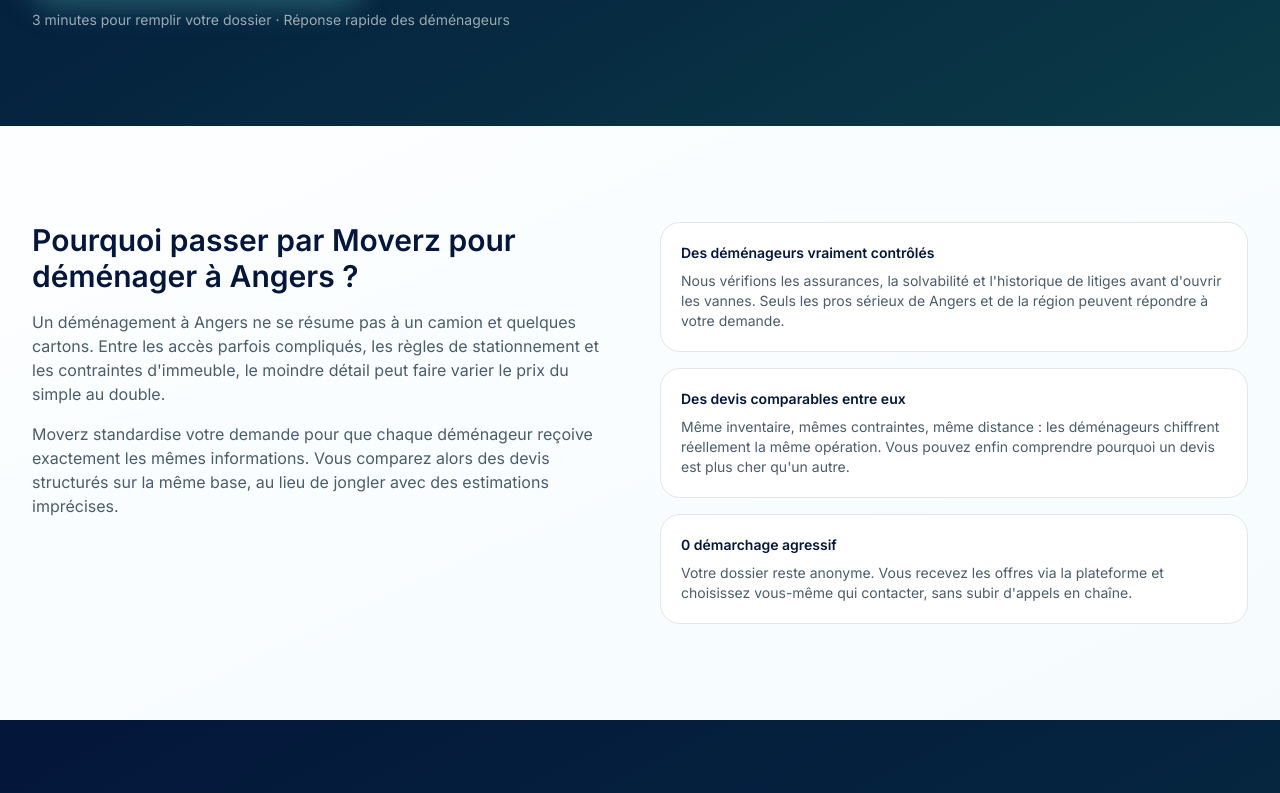
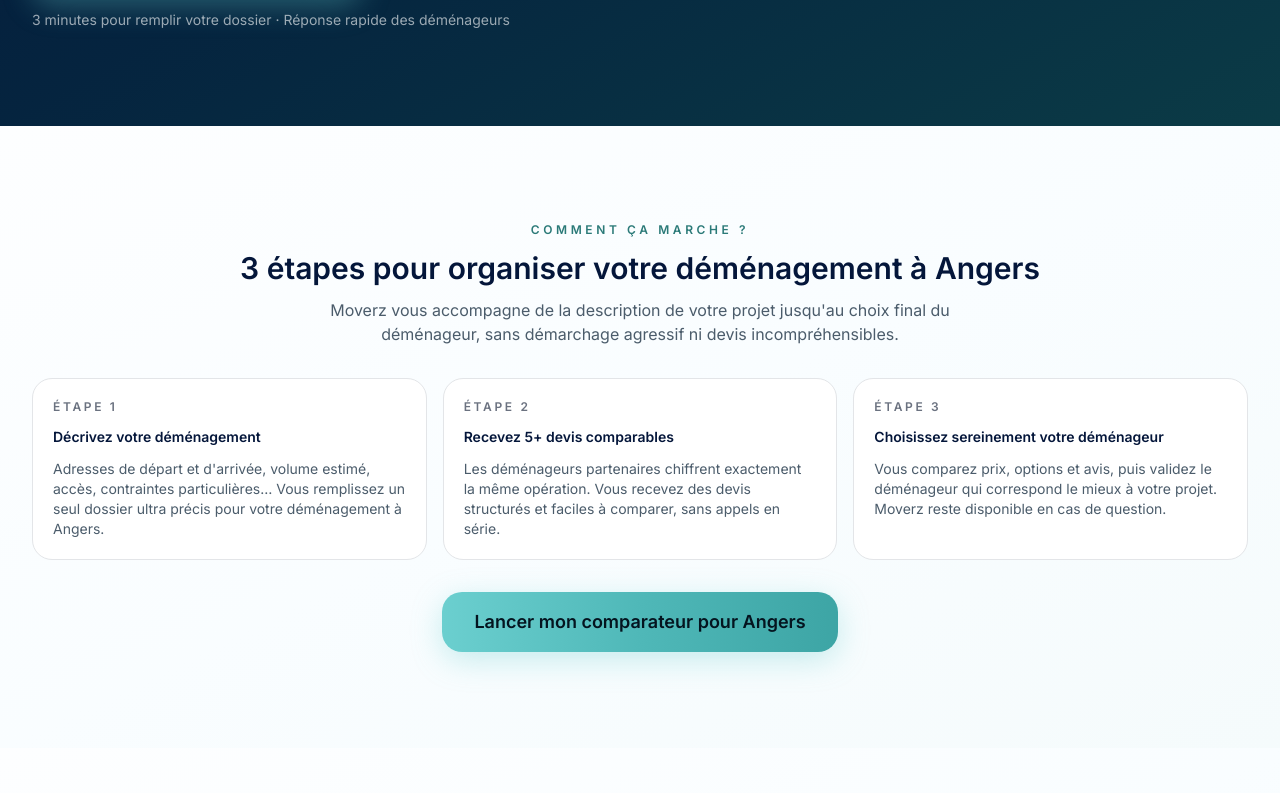
Before and after one commit to gdetaisne/moverz-fr, a Next.js app: page /demenagement/angers/ in a window 1280 px wide. Shown: the part 647-1440 px from the top of the page. Built offline with nearby package versions, Linux system fonts and the light colour scheme; no server answers.

Commit message:
feat(city-pages): brancher CTA sur devis.moverz.fr et ajouter bloc comment-ca-marche

```diff
--- a/app/demenagement/[slug]/page.tsx
+++ b/app/demenagement/[slug]/page.tsx
@@ -57,6 +57,7 @@ export default function CityMovingPage({ params }: PageProps) {
   const isTours = city.slug === "tours";
   const isReims = city.slug === "reims";
   const isLeHavre = city.slug === "le-havre";
+  const quoteUrl = `https://devis.moverz.fr/?city_slug=${city.slug}&source=moverz.fr&from=/demenagement/${city.slug}/`;
   const marseilleNeighborhoods = [
     "Vieux-Port, Le Panier",
     "La Joliette, Euroméditerranée",
@@ -398,9 +399,8 @@ export default function CityMovingPage({ params }: PageProps) {
               Déménagement à {city.nameCapitalized} : comparez 5+ devis de pros contrôlés
             </h1>
             <p className="text-sm md:text-base text-white/80 max-w-xl">
-              Créez un seul dossier complet (inventaire, accès, contraintes) et laissez 5+ déménageurs
-              contrôlés vous répondre sur la même base. Résultat : des devis enfin comparables pour
-              votre déménagement à {city.nameCapitalized}.
+              1 seul dossier ultra complet (inventaire, accès, contraintes) pour recevoir plusieurs devis
+              structurés sur la même base. Vous gagnez du temps et évitez les mauvaises surprises le jour J.
             </p>
             <ul className="space-y-2 text-sm md:text-base text-white/85">
               <li>✓ Pros vérifiés (assurances, solvabilité, avis)</li>
@@ -408,7 +408,7 @@ export default function CityMovingPage({ params }: PageProps) {
               <li>✓ Service 100% gratuit pour vous</li>
             </ul>
             <div className="flex flex-wrap gap-3 pt-2">
-              <a href="/choisir-ville/" className="btn-primary">
+              <a href={quoteUrl} className="btn-primary">
                 Obtenir des devis pour {city.nameCapitalized}
               </a>
               <p className="text-xs md:text-sm text-white/60">
@@ -433,6 +433,69 @@ export default function CityMovingPage({ params }: PageProps) {
                 fourchette indiquée ci-dessous pour un T3. Les devis personnalisés restent la référence.
               </p>
             </div>
+          </div>
+        </div>
+      </section>
+
+      {/* Comment ça marche */}
+      <section className="section section-light">
+        <div className="container space-y-8">
+          <div className="text-center space-y-3">
+            <p className="text-xs font-semibold uppercase tracking-[0.3em] text-[#2B7A78]">
+              Comment ça marche ?
+            </p>
+            <h2 className="text-2xl md:text-3xl font-semibold text-[#04163a]">
+              3 étapes pour organiser votre déménagement à {city.nameCapitalized}
+            </h2>
+            <p className="text-sm md:text-base text-[#4b5c6b] max-w-2xl mx-auto">
+              Moverz vous accompagne de la description de votre projet jusqu&apos;au choix final du déménageur,
+              sans démarchage agressif ni devis incompréhensibles.
+            </p>
+          </div>
+
+          <div className="grid gap-4 md:grid-cols-3">
+            <div className="rounded-2xl border border-[#E3E5E8] bg-white p-5 space-y-3">
+              <p className="text-xs font-semibold uppercase tracking-[0.22em] text-[#6B7280]">
+                Étape 1
+              </p>
+              <h3 className="text-sm font-semibold text-[#04163a]">
+                Décrivez votre déménagement
+              </h3>
+              <p className="text-sm text-[#4b5c6b]">
+                Adresses de départ et d&apos;arrivée, volume estimé, accès, contraintes particulières…
+                Vous remplissez un seul dossier ultra précis pour votre déménagement à {city.nameCapitalized}.
+              </p>
+            </div>
+            <div className="rounded-2xl border border-[#E3E5E8] bg-white p-5 space-y-3">
+              <p className="text-xs font-semibold uppercase tracking-[0.22em] text-[#6B7280]">
+                Étape 2
+              </p>
+              <h3 className="text-sm font-semibold text-[#04163a]">
+                Recevez 5+ devis comparables
+              </h3>
+              <p className="text-sm text-[#4b5c6b]">
+                Les déménageurs partenaires chiffrent exactement la même opération. Vous recevez des
+                devis structurés et faciles à comparer, sans appels en série.
+              </p>
+            </div>
+            <div className="rounded-2xl border border-[#E3E5E8] bg-white p-5 space-y-3">
+              <p className="text-xs font-semibold uppercase tracking-[0.22em] text-[#6B7280]">
+                Étape 3
+              </p>
+              <h3 className="text-sm font-semibold text-[#04163a]">
+                Choisissez sereinement votre déménageur
+              </h3>
+              <p className="text-sm text-[#4b5c6b]">
+                Vous comparez prix, options et avis, puis validez le déménageur qui correspond le mieux
+                à votre projet. Moverz reste disponible en cas de question.
+              </p>
+            </div>
+          </div>
+
+          <div className="text-center">
+            <a href={quoteUrl} className="btn-primary">
+              Lancer mon comparateur pour {city.nameCapitalized}
+            </a>
           </div>
         </div>
       </section>
@@ -1506,7 +1569,7 @@ export default function CityMovingPage({ params }: PageProps) {
             3 minutes pour créer votre dossier, 5+ devis alignés sur la même base. Vous gardez le
             contrôle sur le choix du déménageur et le moment où vous le contactez.
           </p>
-          <a href="/choisir-ville/" className="btn-primary">
+          <a href={quoteUrl} className="btn-primary">
             Obtenir des devis pour {city.nameCapitalized}
           </a>
         </div>
```
Also changed, not shown: .cursor/BACKLOG.md, .cursor/TODO-Lucie.md.
